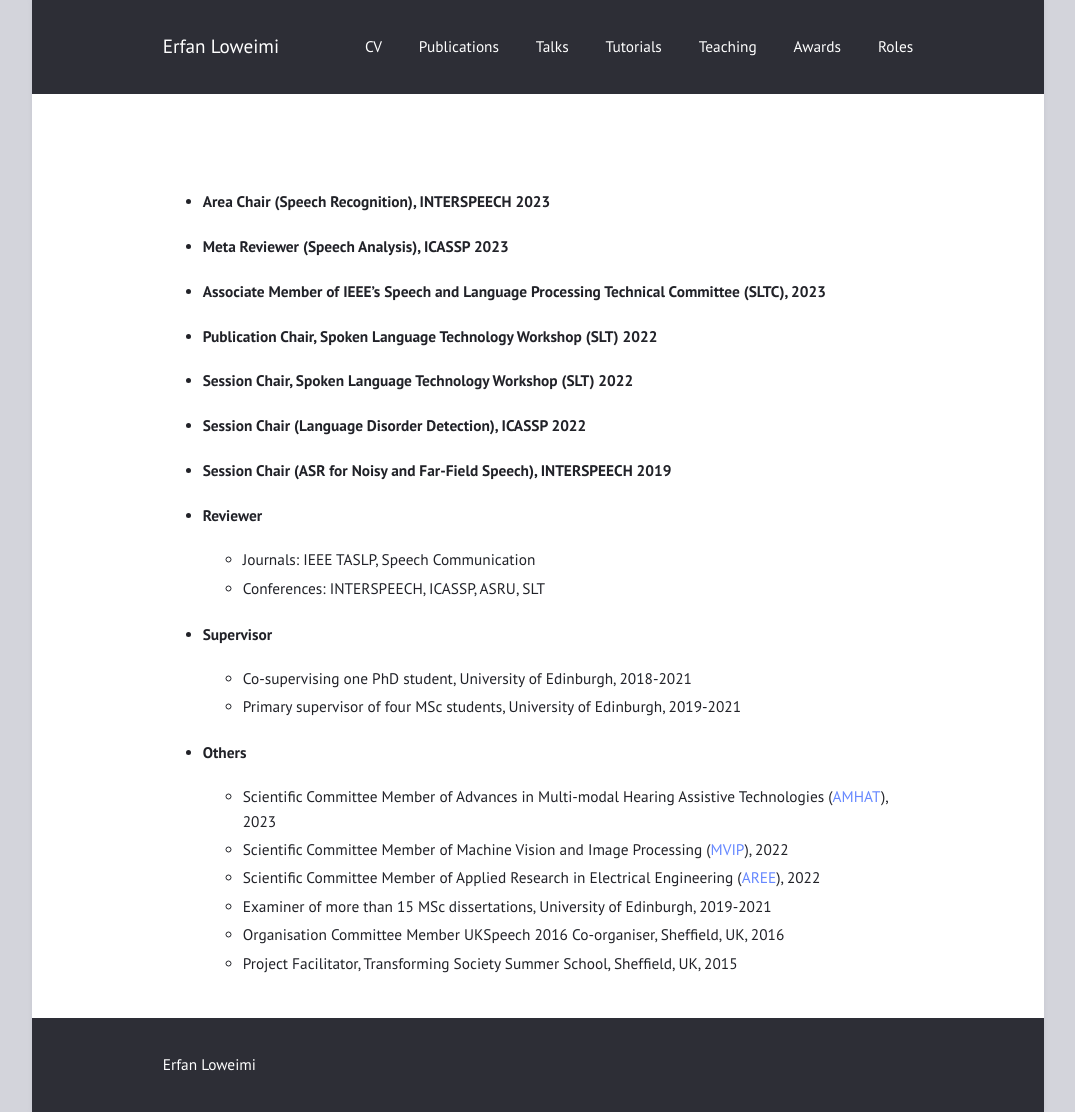
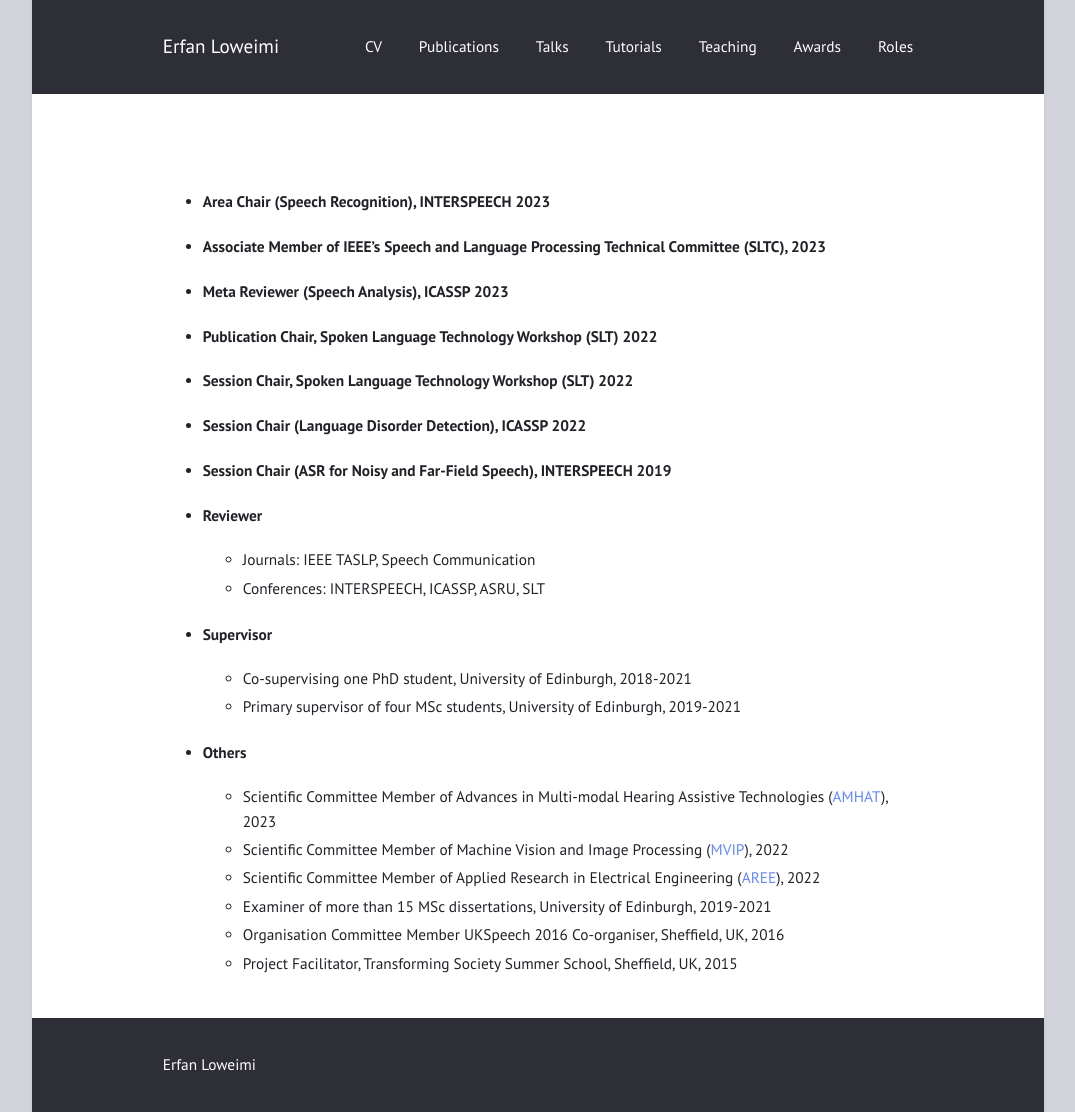
Before and after one commit to eloweimi/eloweimi.github.io, a Jekyll site: the page built from roles.md, in a window 1280 px wide. Shown: the whole page, without its empty margins (102-1177 px from the left). Built offline with Jekyll 4.4.1, drawn with Linux system fonts in a browser that asks for light colours.

```diff
--- a/roles.md
+++ b/roles.md
@@ -6,8 +6,8 @@ title: ""
 <br>
 
 * #### Area Chair (Speech Recognition), INTERSPEECH 2023
+* #### Associate Member of IEEE's Speech and Language Processing Technical Committee (SLTC), 2023
 * #### Meta Reviewer (Speech Analysis), ICASSP 2023
-* #### Associate Member of IEEE's Speech and Language Processing Technical Committee (SLTC), 2023
 * #### Publication Chair, Spoken Language Technology Workshop (SLT) 2022
 * #### Session Chair, Spoken Language Technology Workshop (SLT) 2022
 * #### Session Chair (Language Disorder Detection), ICASSP 2022
```
